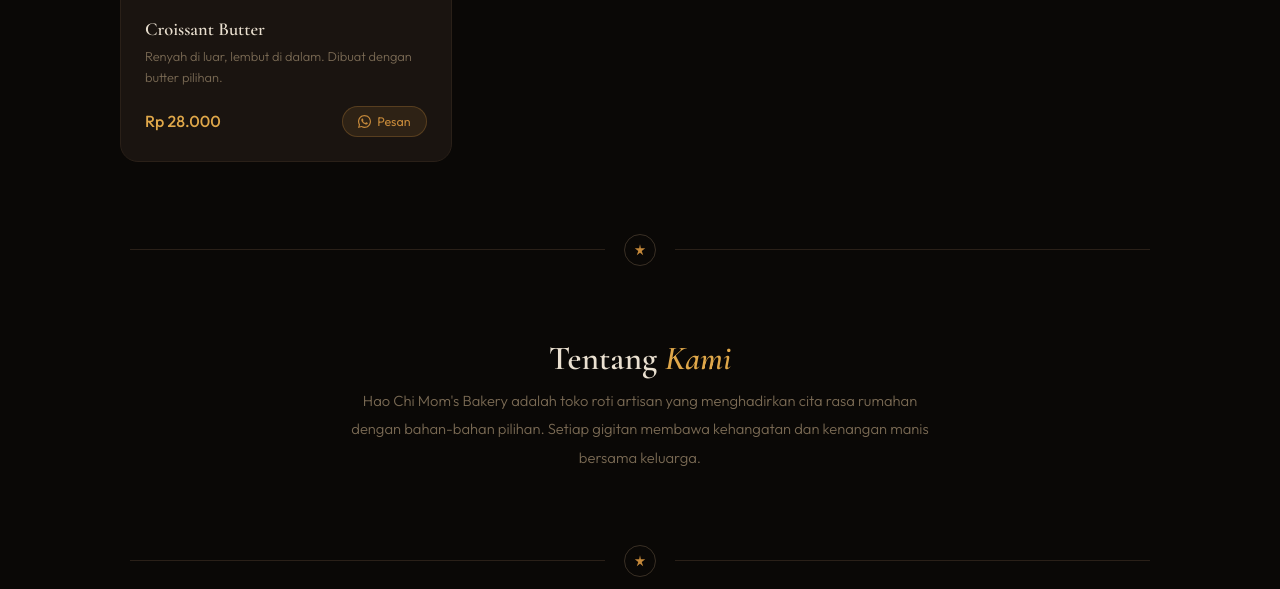
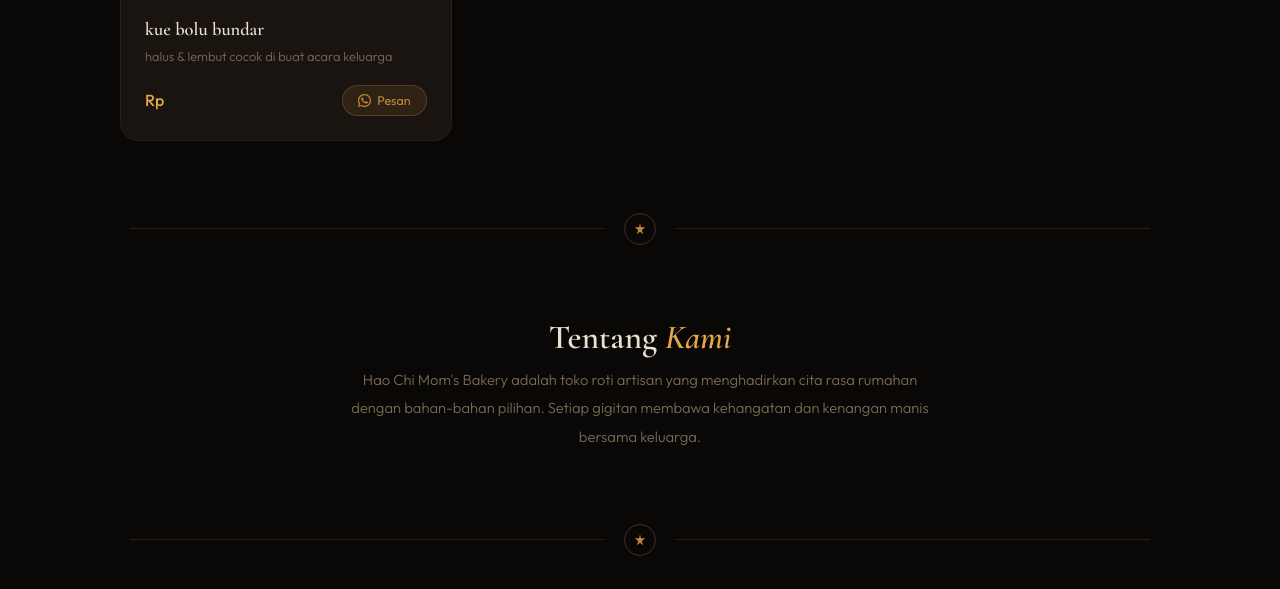
Before and after one commit to rehanbrown12-cmd/tkoroti, a plain HTML site: page index.html in a window 1280 px wide. Shown: the part 1246-1835 px from the top of the page. Drawn offline with nearby package versions, Linux system fonts and the light colour scheme.

Commit message:
Replace Croissant Butter with Kue Bolu Bundar

```diff
--- a/index.html
+++ b/index.html
@@ -657,10 +657,10 @@ const WA2 = "886963744844";    // WhatsApp 2 — +886 963-744-844
    ────────────────────────────────────────────────────────────── */
 const MENU_DATA = [
   {
-    nama:      "Croissant Butter",
-    harga:     "28.000",
-    deskripsi: "Renyah di luar, lembut di dalam. Dibuat dengan butter pilihan.",
-    gambar:    "https://images.unsplash.com/photo-1555507036-ab1f4038808a?w=400&q=80"
+    nama:      "kue bolu bundar",
+    harga:     "",
+    deskripsi: "halus & lembut cocok di buat acara keluarga",
+    gambar:    "https://i.postimg.cc/wxZpP8Wp/20260303-171555.png"
   },
   /* -- Salin dari sini untuk tambah produk baru --
   {
```
